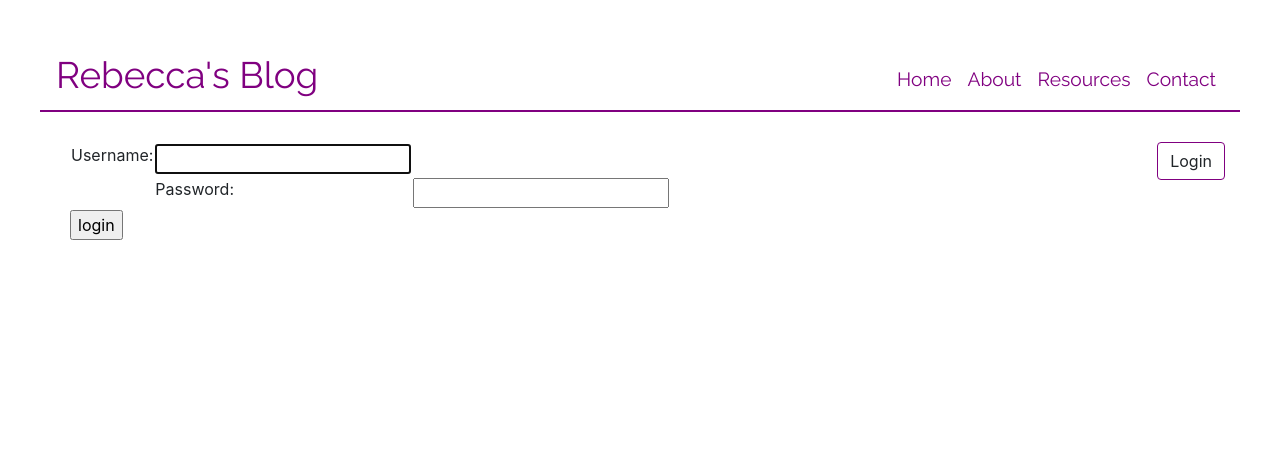
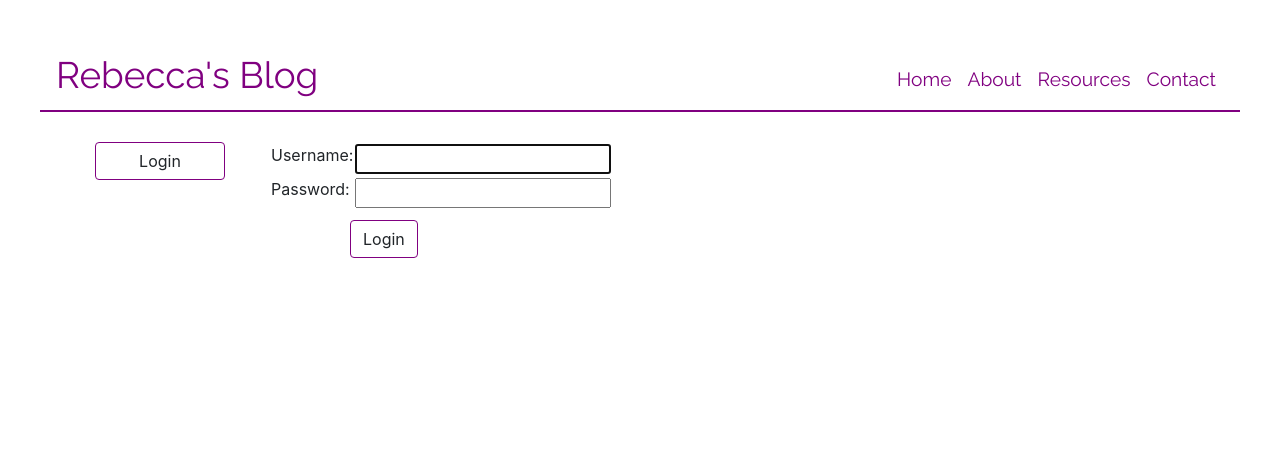
Before and after one commit to RebeccaML/Blog, a Django app: page /accounts/login/?next=/drafts/ in a window 1280 px wide. Shown: the top 457 px of the page. Run offline with Django 3.2, Linux system fonts and the light colour scheme; some libraries are stand-ins or nearby versions.

Commit message:
css for login and padding for posts

```diff
--- a/blog/static/css/style.css
+++ b/blog/static/css/style.css
@@ -49,23 +49,34 @@ header {
     padding-bottom: 0;
 }
 
+.main {
+    padding: 0 30px;
+}
+
 .greeting {
     display: inline-block;
-    float: right;
 }
 
-.new, .draft, .login {
+.sidebar button {
     border: 1px solid purple;
     margin-bottom: 10px;
-    float: right;
+    width: 100%;
 }
 
-.save, .edit, .publish, .remove {
+.save, .edit, .publish, .remove, .login-form .login {
     border: 1px solid purple;
 }
 
 .post-form input, textarea {
     width: 100%;
+}
+
+.login-form tr {
+    width: 50%;
+}
+
+.login-form .login {
+    margin: 10px 80px;
 }
 
 .social-media {
@@ -74,6 +85,14 @@ header {
 }
 .social-media a {
     padding: 0 10px;
+}
+
+.sidebar ul {
+    list-style-type: none;
+}
+
+.post {
+    padding-bottom: 30px;
 }
 
 footer {
--- a/blog/templates/blog/base.html
+++ b/blog/templates/blog/base.html
@@ -35,15 +35,19 @@
         </nav>
     </header>
     <div class="container-fluid">
+        <div class="row">
+            <div class="col-md-2 sidebar">
+                <ul>
         {% if user.is_authenticated %}
-            <a href="{% url 'post_new' %}"><button class="btn new">New Post</button></a>
-            <a href="{% url 'drafts' %}"><button class="btn draft">View Drafts</button></a>
-            <p class="greeting">Hello {{ user.username }} (<a href="{% url 'logout' %}">Log out</a>)</p>
+            <li><p class="greeting">Hello {{ user.username }} (<a href="{% url 'logout' %}">Log out</a>)</p></li>
+            <li><a href="{% url 'post_new' %}"><button class="btn new">New Post</button></a></li>
+            <li><a href="{% url 'drafts' %}"><button class="btn draft">View Drafts</button></a></li>
         {% else %}
-            <a href="{% url 'login' %}"><button class="btn login">Login</button></a>
+            <li><a href="{% url 'login' %}"><button class="btn login">Login</button></a></li>
         {% endif %}
-        <div class="row">
-            <div class="col-md-10">
+                </ul>
+            </div>
+            <div class="col-md-10 main">
                 {% block content %}
                 {% endblock %}
             </div>
--- a/blog/templates/registration/login.html
+++ b/blog/templates/registration/login.html
@@ -3,19 +3,19 @@
     {% if form.errors %}
         <p>Your username and password didn't match. Please try again.</p>
     {% endif %}
-    <form method="post" action="{% url 'login' %}">
+    <form method="post" action="{% url 'login' %}" class="login-form">
     {% csrf_token %}
         <table>
             <tr>
                 <td>{{ form.username.label_tag }}</td>
                 <td>{{ form.username }}</td>
             </tr>
-            <td>
+            <tr>
                 <td>{{ form.password.label_tag }}</td>
                 <td>{{ form.password }}</td>
-            </td>
+            </tr>
         </table>
-        <input type="submit" value="login" />
+        <input type="submit" value="Login" class="btn login" />
         <input type="hidden" name="next" value="{{ next }}" />
     </form>
 {% endblock %}
```
